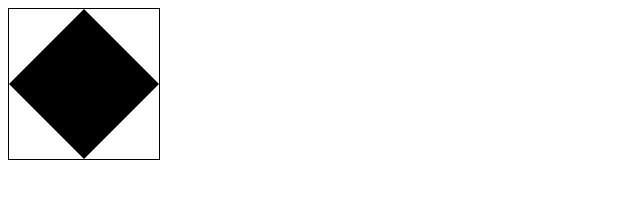
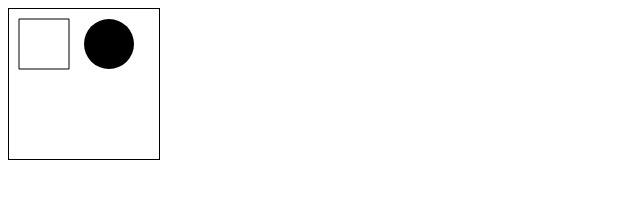
Before and after one commit to cjshinning/canvas, a plain HTML site: page index.html in a window 1280 px wide. Shown: the whole page, without its empty margins (0-640 px from the left). Drawn offline with Linux system fonts and the light colour scheme.

Commit message:
canvas基础使用

```diff
--- a/index.html
+++ b/index.html
@@ -14,17 +14,82 @@
 			if(canvas.getContext){
 				var ctx = canvas.getContext('2d');
 
-				ctx.beginPath();
+				// 绘制一个矩形
+				// ctx.fillRect(25,25,100,100);
+				// ctx.clearRect(45,45,60,60);
+				// ctx.strokeRect(50,50,50,50);
+
+				// 绘制一个三角形
+				// ctx.beginPath();
 				// ctx.moveTo(75,50);
 				// ctx.lineTo(100,75);
 				// ctx.lineTo(100,25);
 				// ctx.fill();
 
-				ctx.moveTo(75,0)
-				ctx.lineTo(150,75)
-				ctx.lineTo(75,150)
-				ctx.lineTo(0,75)
-				ctx.fill()
+				// 绘制一个笑脸
+				// ctx.beginPath();
+				// ctx.arc(75,75,50,0,Math.PI*2,true);
+				// ctx.moveTo(110,75);
+				// ctx.arc(75,75,35,0,Math.PI,false);
+				// ctx.moveTo(65,65);
+				// ctx.arc(60,65,5,0,Math.PI*2,true);
+				// ctx.moveTo(95,65);
+				// ctx.arc(90,65,5,0,Math.PI*2,true);
+				// ctx.stroke();
+
+				// 绘制2个三角形
+				// 填充三角形
+				// ctx.beginPath();
+				// ctx.moveTo(25,25);
+				// ctx.lineTo(105,25);
+				// ctx.lineTo(25,105);
+				// ctx.fill();
+
+				// 描边三角形
+				// ctx.beginPath();
+				// ctx.moveTo(125,125);
+				// ctx.lineTo(125,45);
+				// ctx.lineTo(45,125);
+				// ctx.closePath();
+				// ctx.stroke();
+
+				// 二次贝塞尔曲线
+				// ctx.beginPath();
+				// ctx.moveTo(75,25);
+				// ctx.quadraticCurveTo(25,25,25,62.5);
+				// ctx.quadraticCurveTo(25,100,50,100);
+				// ctx.quadraticCurveTo(50,120,30,125);
+				// ctx.quadraticCurveTo(60,120,65,100);
+				// ctx.quadraticCurveTo(125,100,125,62.5);
+				// ctx.quadraticCurveTo(125,25,75,25);
+				// ctx.stroke();
+
+				// 三次贝塞尔曲线
+				// ctx.beginPath();
+				// ctx.moveTo(75,40);
+				// ctx.bezierCurveTo(75,37,70,25,50,25);
+				// ctx.bezierCurveTo(20,25,20,62.5,20,62.5);
+				// ctx.bezierCurveTo(20,80,40,102,75,120);
+				// ctx.bezierCurveTo(110,102,130,80,130,62.5);
+				// ctx.bezierCurveTo(130,62.5,130,25,100,25);
+				// ctx.bezierCurveTo(85,25,75,37,75,40);
+				// ctx.fill();
+
+				// 矩形
+				// ctx.beginPath();
+				// ctx.rect(23,23,100,100);
+				// ctx.stroke();
+
+				// path2D
+				var rectangle = new Path2D();
+    			rectangle.rect(10, 10, 50, 50);
+
+				var circle = new Path2D();
+				circle.moveTo(125,35);
+				circle.arc(100,35,25,0,2*Math.PI);
+
+				ctx.stroke(rectangle);
+				ctx.fill(circle);
 			}
 		}
 
```
